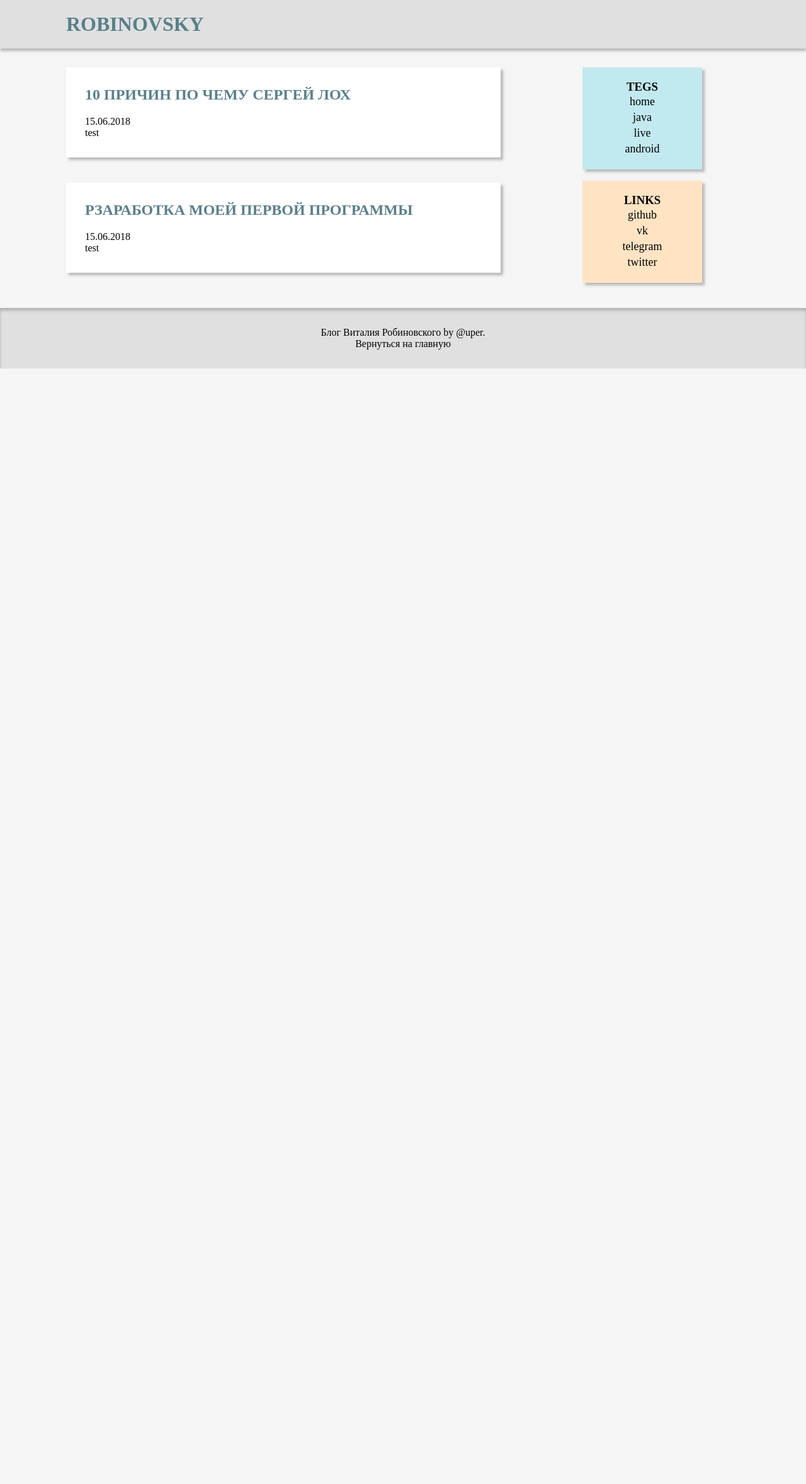
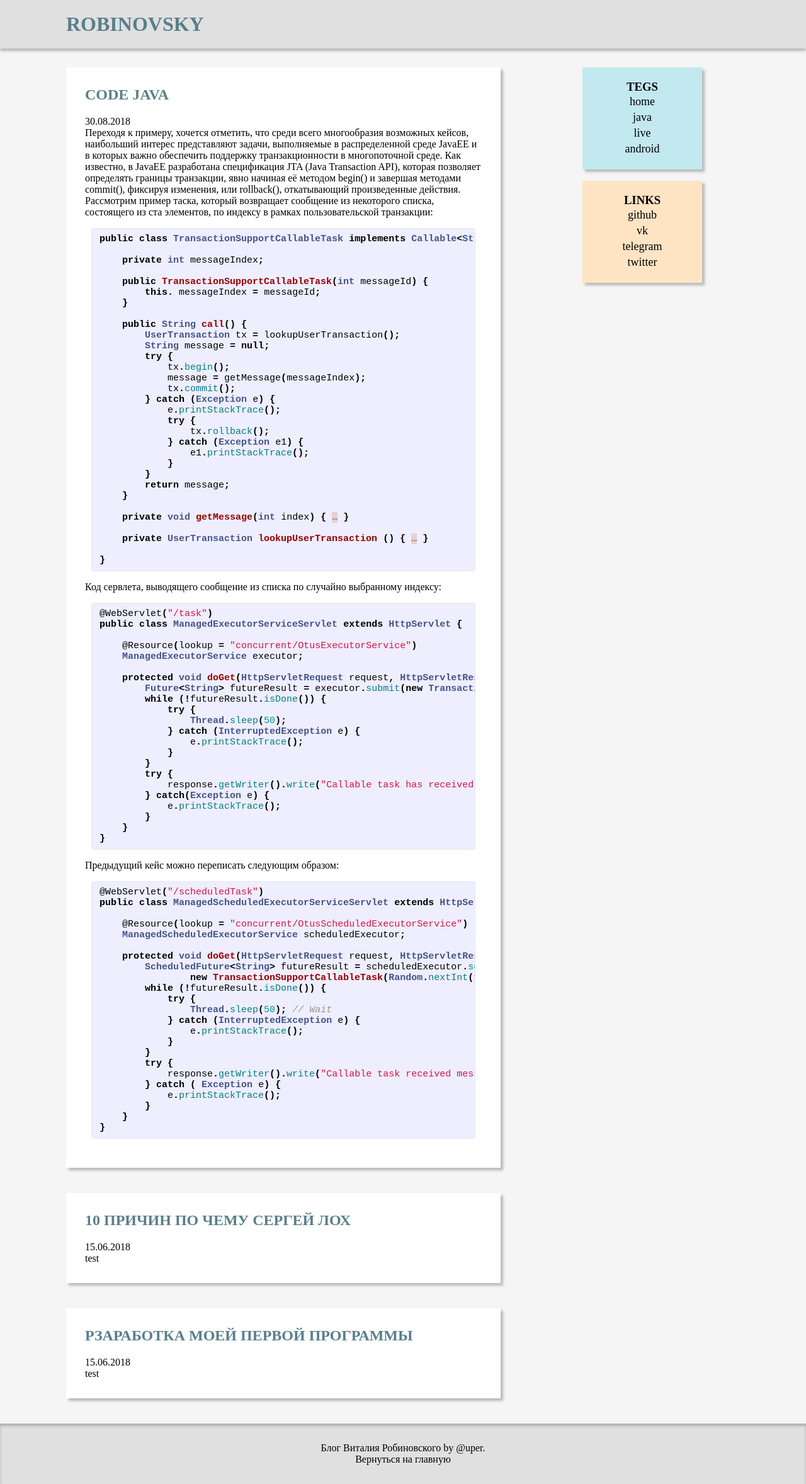
Before and after one commit to upermane42/upermane42.github.io, a Jekyll site: the page built from java.md, in a window 1280 px wide. Shown: the whole page at 63% size. Built offline with Jekyll 4.4.1, drawn with Linux system fonts in a browser that asks for light colours; before the commit the page ends 900 px from its top, so only the background shows below that.

Commit message:
fix code css and new posts code-java

```diff
--- /dev/null
+++ b/_posts/2018-08-30-code-java.md
@@ -0,0 +1,101 @@
+---
+title: code Java
+layout: post
+categories: jekyll dev java
+---
+
+Переходя к примеру, хочется отметить, что среди всего многообразия возможных кейсов, наибольший интерес представляют задачи, выполняемые в распределенной среде JavaEE и в которых важно обеспечить поддержку транзакционности в многопоточной среде. Как известно, в JavaEE разработана спецификация JTA (Java Transaction API), которая позволяет определять границы транзакции, явно начиная её методом begin() и завершая методами commit(), фиксируя изменения, или rollback(), откатывающий произведенные действия.
+
+Рассмотрим пример таска, который возвращает сообщение из некоторого списка, состоящего из ста элементов, по индексу в рамках пользовательской транзакции:
+
+{% highlight java %}
+public class TransactionSupportCallableTask implements Callable<String> {
+
+    private int messageIndex;
+
+    public TransactionSupportCallableTask(int messageId) {
+        this. messageIndex = messageId;
+    }
+
+    public String call() {
+        UserTransaction tx = lookupUserTransaction();
+        String message = null;
+        try {
+            tx.begin();
+            message = getMessage(messageIndex);
+            tx.commit();
+        } catch (Exception e) {
+            e.printStackTrace();
+            try {
+                tx.rollback();
+            } catch (Exception e1) {
+                e1.printStackTrace();
+            }
+        }
+        return message;
+    }
+
+    private void getMessage(int index) { … }
+
+    private UserTransaction lookupUserTransaction () { … }
+
+}
+
+{% endhighlight %}
+
+
+Код сервлета, выводящего сообщение из списка по случайно выбранному индексу:
+{% highlight java %}
+@WebServlet("/task")
+public class ManagedExecutorServiceServlet extends HttpServlet {
+
+    @Resource(lookup = "concurrent/OtusExecutorService")
+    ManagedExecutorService executor;
+
+    protected void doGet(HttpServletRequest request, HttpServletResponse response) throws ServletException, IOException {
+        Future<String> futureResult = executor.submit(new TransactionSupportCallableTask(Random.nextInt(100)));
+        while (!futureResult.isDone()) {
+            try {
+                Thread.sleep(50);
+            } catch (InterruptedException e) {
+                e.printStackTrace();
+            }
+        }
+        try {
+            response.getWriter().write("Callable task has received message with following content '" + futureResult.get() + "'");
+        } catch(Exception e) {
+            e.printStackTrace();
+        }
+    }
+}
+{% endhighlight %}
+
+Предыдущий кейс можно переписать следующим образом:
+
+{% highlight java %}
+
+@WebServlet("/scheduledTask")
+public class ManagedScheduledExecutorServiceServlet extends HttpServlet {
+
+    @Resource(lookup = "concurrent/OtusScheduledExecutorService")
+    ManagedScheduledExecutorService scheduledExecutor;
+
+    protected void doGet(HttpServletRequest request, HttpServletResponse response) throws ServletException, IOException {
+        ScheduledFuture<String> futureResult = scheduledExecutor.schedule(
+                new TransactionSupportCallableTask(Random.nextInt(100)), 5, TimeUnit.SECONDS);
+        while (!futureResult.isDone()) {
+            try {
+                Thread.sleep(50); // Wait
+            } catch (InterruptedException e) {
+                e.printStackTrace();
+            }
+        }
+        try {
+            response.getWriter().write("Callable task received message with following content '" + futureResult.get() + "'");
+        } catch ( Exception e) {
+            e.printStackTrace();
+        }
+    }
+}
+
+{% endhighlight %}
--- a/assets/style.css
+++ b/assets/style.css
@@ -59,13 +59,6 @@ h3{
     width: 100%;
 }
 
-.highlighter-rouge{
-    font-size: 14px;
-    border: 1px solid #636262;
-    padding: 9px;
-    background: #f0f0f0;
-}
-
 .sidebar{
     padding: 20px 80px;
 }
@@ -119,3 +112,168 @@ ol li a:hover{
     background-color: #131212;
     border-radius: 2px;
 }
+
+/**
+ * Code formatting
+ */
+ pre,
+ code {
+   font-size: 15px;
+   border: 1px solid #e8e8e8;
+   border-radius: 3px;
+   background-color: #eef; }
+
+ code {
+   padding: 1px 5px; }
+
+ pre {
+   padding: 8px 12px;
+   overflow-x: auto; }
+   pre > code {
+     border: 0;
+     padding-right: 0;
+     padding-left: 0; }
+
+/**
+ * Syntax highlighting styles
+ */
+ .highlight{
+     margin: 16px 10px;
+ }
+ .highlight {
+    background: #fff; }
+    .highlighter-rouge .highlight {
+      background: #eef; }
+    .highlight .c {
+      color: #998;
+      font-style: italic; }
+    .highlight .err {
+      color: #a61717;
+      background-color: #e3d2d2; }
+    .highlight .k {
+      font-weight: bold; }
+    .highlight .o {
+      font-weight: bold; }
+    .highlight .cm {
+      color: #998;
+      font-style: italic; }
+    .highlight .cp {
+      color: #999;
+      font-weight: bold; }
+    .highlight .c1 {
+      color: #998;
+      font-style: italic; }
+    .highlight .cs {
+      color: #999;
+      font-weight: bold;
+      font-style: italic; }
+    .highlight .gd {
+      color: #000;
+      background-color: #fdd; }
+    .highlight .gd .x {
+      color: #000;
+      background-color: #faa; }
+    .highlight .ge {
+      font-style: italic; }
+    .highlight .gr {
+      color: #a00; }
+    .highlight .gh {
+      color: #999; }
+    .highlight .gi {
+      color: #000;
+      background-color: #dfd; }
+    .highlight .gi .x {
+      color: #000;
+      background-color: #afa; }
+    .highlight .go {
+      color: #888; }
+    .highlight .gp {
+      color: #555; }
+    .highlight .gs {
+      font-weight: bold; }
+    .highlight .gu {
+      color: #aaa; }
+    .highlight .gt {
+      color: #a00; }
+    .highlight .kc {
+      font-weight: bold; }
+    .highlight .kd {
+      font-weight: bold; }
+    .highlight .kp {
+      font-weight: bold; }
+    .highlight .kr {
+      font-weight: bold; }
+    .highlight .kt {
+      color: #458;
+      font-weight: bold; }
+    .highlight .m {
+      color: #099; }
+    .highlight .s {
+      color: #d14; }
+    .highlight .na {
+      color: #008080; }
+    .highlight .nb {
+      color: #0086B3; }
+    .highlight .nc {
+      color: #458;
+      font-weight: bold; }
+    .highlight .no {
+      color: #008080; }
+    .highlight .ni {
+      color: #800080; }
+    .highlight .ne {
+      color: #900;
+      font-weight: bold; }
+    .highlight .nf {
+      color: #900;
+      font-weight: bold; }
+    .highlight .nn {
+      color: #555; }
+    .highlight .nt {
+      color: #000080; }
+    .highlight .nv {
+      color: #008080; }
+    .highlight .ow {
+      font-weight: bold; }
+    .highlight .w {
+      color: #bbb; }
+    .highlight .mf {
+      color: #099; }
+    .highlight .mh {
+      color: #099; }
+    .highlight .mi {
+      color: #099; }
+    .highlight .mo {
+      color: #099; }
+    .highlight .sb {
+      color: #d14; }
+    .highlight .sc {
+      color: #d14; }
+    .highlight .sd {
+      color: #d14; }
+    .highlight .s2 {
+      color: #d14; }
+    .highlight .se {
+      color: #d14; }
+    .highlight .sh {
+      color: #d14; }
+    .highlight .si {
+      color: #d14; }
+    .highlight .sx {
+      color: #d14; }
+    .highlight .sr {
+      color: #009926; }
+    .highlight .s1 {
+      color: #d14; }
+    .highlight .ss {
+      color: #990073; }
+    .highlight .bp {
+      color: #999; }
+    .highlight .vc {
+      color: #008080; }
+    .highlight .vg {
+      color: #008080; }
+    .highlight .vi {
+      color: #008080; }
+    .highlight .il {
+      color: #099; }
```
